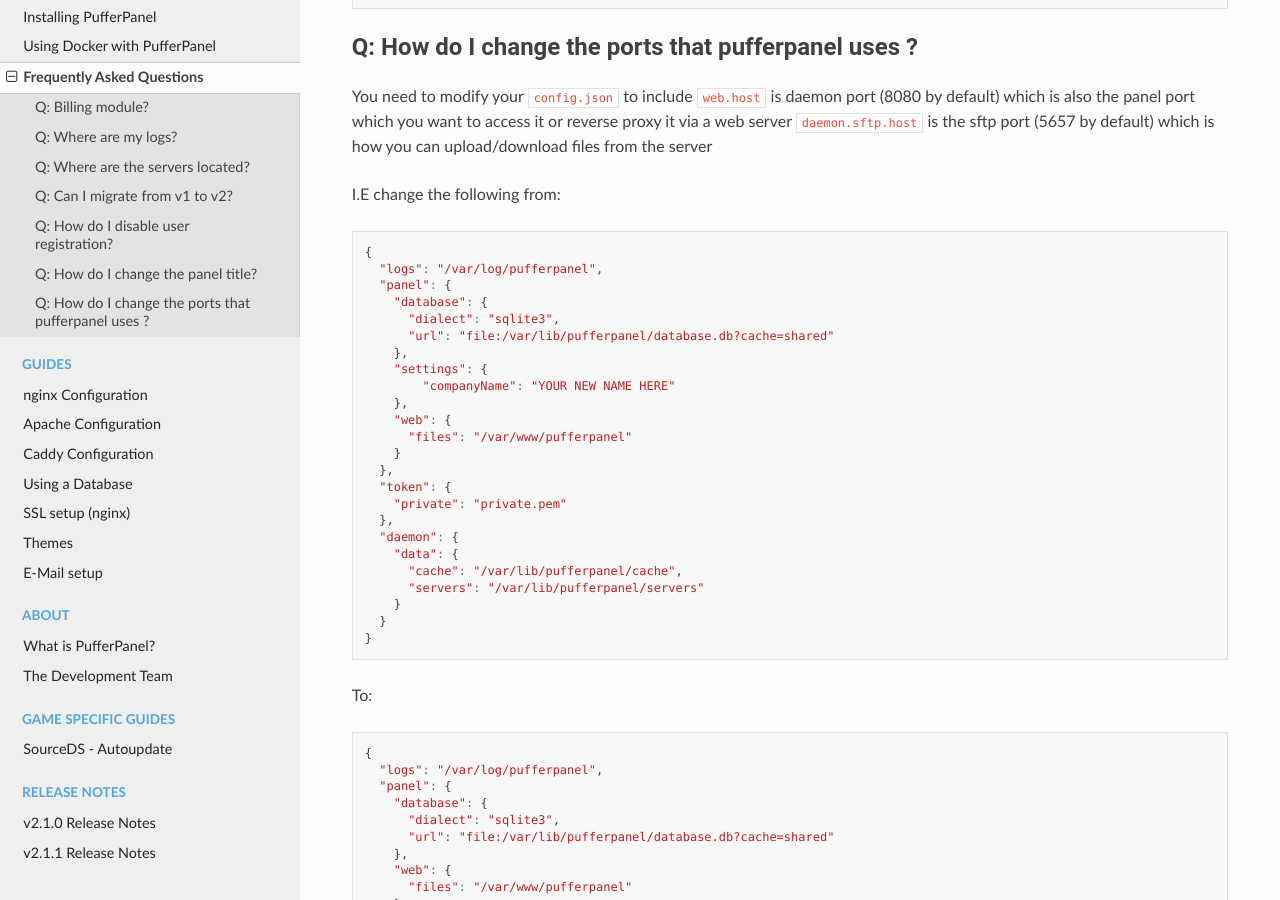
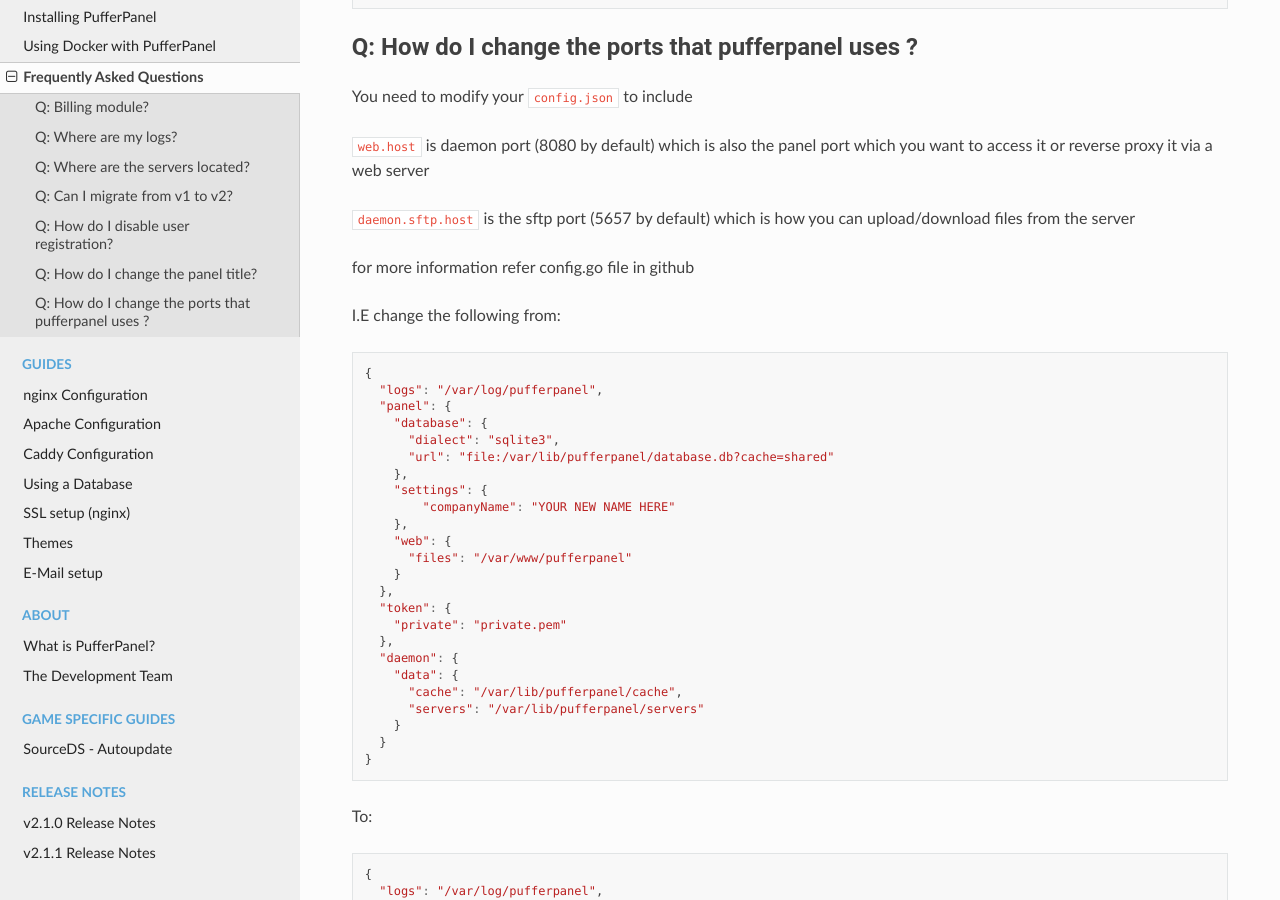
Before and after one commit to pufferpanel/documentation, a Sphinx documentation site: the page built from source/faq.rst, in a window 1280 px wide and 900 px high, scrolled down 1967 px. Built offline with Sphinx 7.4.7 and the Read the Docs theme 2.0.0, drawn with Linux system fonts in a browser that asks for light colours.

Commit message:
Update faq.rst

```diff
--- a/source/faq.rst
+++ b/source/faq.rst
@@ -100,8 +100,12 @@
 ^^^^^^^^^^^^^^^^^^^^^^^^^^^^^^^^^^^
 
 You need to modify your ``config.json`` to include
+
 ``web.host`` is daemon port (8080 by default) which is also the panel port which you want to access it or reverse proxy it via a web server
+
 ``daemon.sftp.host`` is the sftp port (5657 by default) which is how you can upload/download files from the server
+
+for more information refer config.go file in github
 
 I.E change the following from:
 
```
